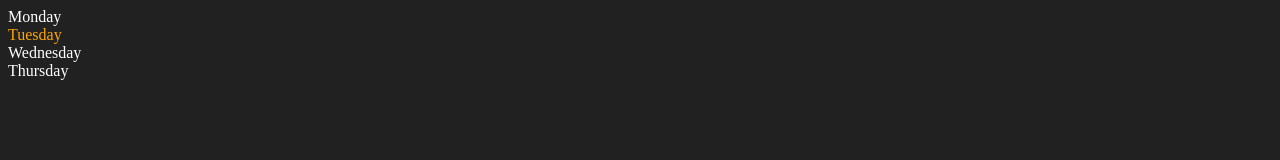
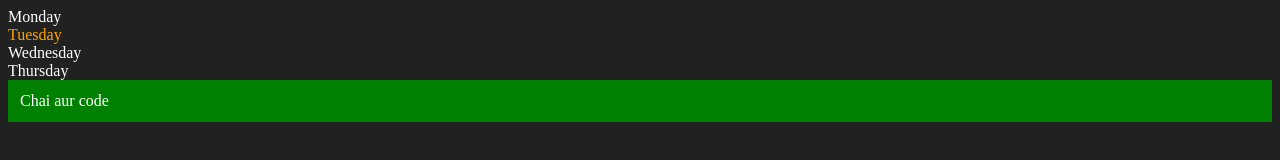
Before and after one commit to TechcsDeveloper/learn-js, a plain HTML site: page project/index.html in a window 1280 px wide. Drawn offline with Linux system fonts and the light colour scheme.

Commit message:
Dom manupalation

```diff
--- a/project/index.html
+++ b/project/index.html
@@ -55,5 +55,39 @@
 
     // Logs all nodes inside the parent, including text nodes (spaces, line breaks)
     console.log("NODES: ", parent.childNodes);
+
+    // Create a new 'div' element and assign it to the variable 'div'
+    const div = document.createElement('div');
+
+    // Log the newly created 'div' element to the console for debugging purposes
+    console.log(div);
+
+    // Assign the class name 'main' to the 'div' element
+    div.className = "main";
+
+    // Generate a random integer between 1 and 41 (inclusive) and assign it as the ID of the 'div' element
+    div.id = Math.round(Math.random() * 40 + 1);
+
+    // Set the 'title' attribute of the 'div' element to the string "generate title"
+    div.setAttribute('title', "generate title");
+
+    // Apply inline CSS to set the background color of the 'div' element to green
+    div.style.backgroundColor = "green";
+
+    // Apply inline CSS to add 12 pixels of padding to the 'div' element
+    div.style.padding = "12px";
+
+    // (Commented Out) This line would set the inner HTML of the 'div' to "Chai aur code"
+    // div.innerHTML = "Chai aur code";
+
+    // Create a text node with the content "Chai aur code" and assign it to the variable 'addText'
+    const addText = document.createTextNode("Chai aur code");
+
+    // Append the text node 'addText' as a child of the 'div' element
+    div.appendChild(addText);
+
+    // Append the 'div' element (now with all its properties and content) to the body of the document
+    document.body.appendChild(div);
+
 </script>
 </html>
```
